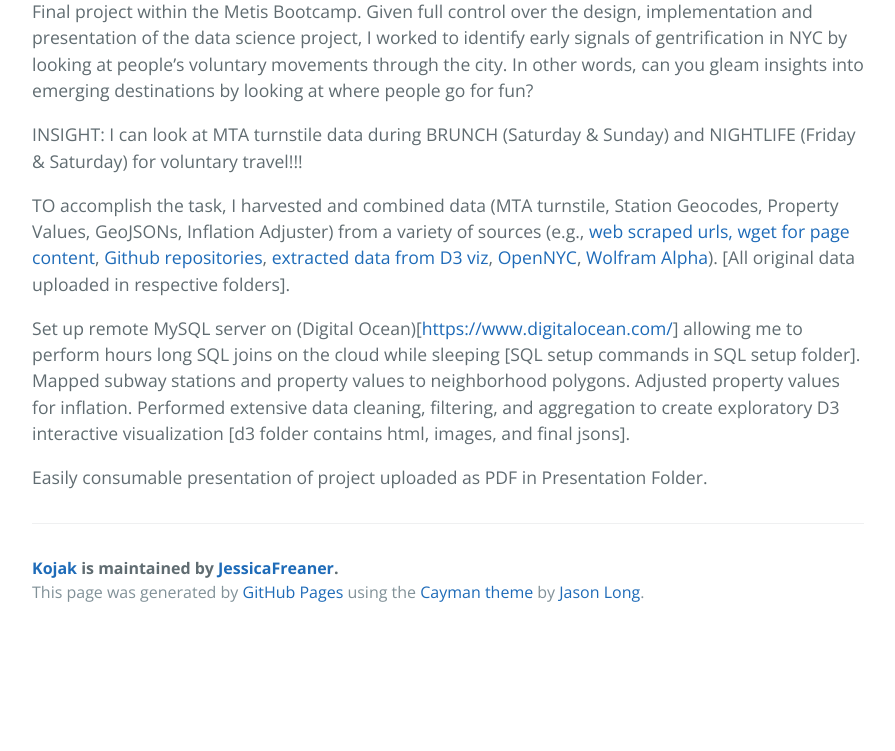
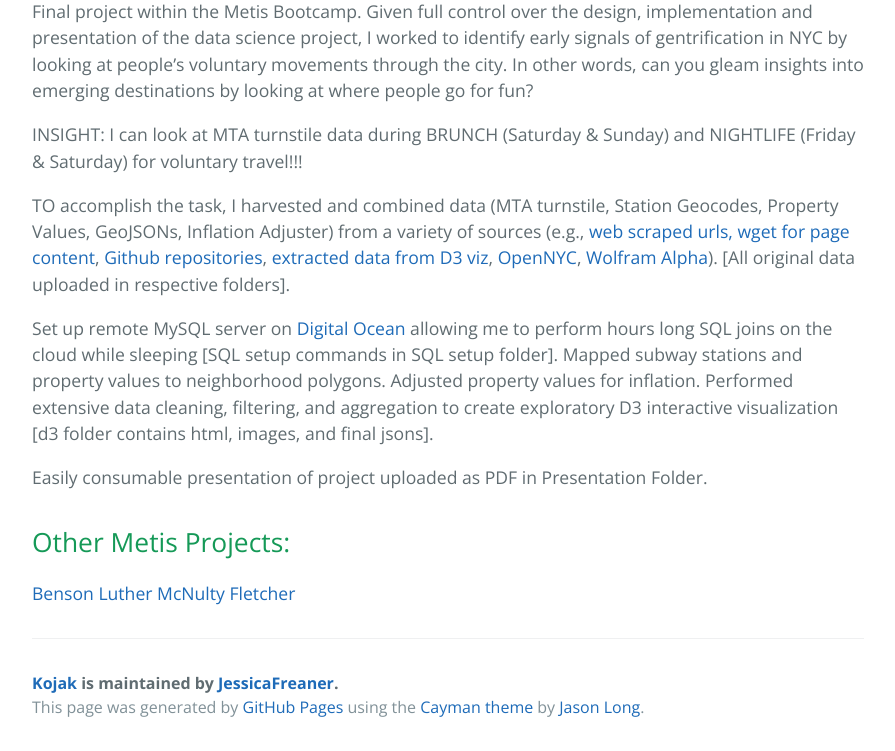
Before and after one commit to JessicaFreaner/Kojak, a plain HTML site: page index.html in a window 1280 px wide. Shown: the part 487-1238 px from the top of the page, without its empty margins (192-1087 px from the left). Before the commit the page ends 1123 px from the top, so only its background shows below. Drawn offline with nearby package versions, Linux system fonts and the light colour scheme.

```diff
--- a/index.html
+++ b/index.html
@@ -28,9 +28,17 @@
 
 <p>TO accomplish the task, I harvested and combined data (MTA turnstile, Station Geocodes, Property Values, GeoJSONs, Inflation Adjuster) from a variety of sources (e.g., <a href="http://web.mta.info/developers/turnstile.html" title="MTA turnstile data">web scraped urls, wget for page content</a>, <a href="https://github.com/chriswhong/nycturnstiles" title="station geocodes">Github repositories</a>, <a href="http://youarehere.cc/#/maps/by-city/new_york" title="MIT Media Labs's YouAreHere Project">extracted data from D3 viz</a>, <a href="https://nycopendata.socrata.com/" title="Neightborhood Boundaries">OpenNYC</a>, <a href="https://www.wolframalpha.com/" title="Wolfram Alpha">Wolfram Alpha</a>). [All original data uploaded in respective folders].</p>
 
-<p>Set up remote MySQL server on (Digital Ocean)[<a href="https://www.digitalocean.com/">https://www.digitalocean.com/</a>] allowing me to perform hours long SQL joins on the cloud while sleeping [SQL setup commands in SQL setup folder]. Mapped subway stations and property values to neighborhood polygons. Adjusted property values for inflation. Performed extensive data cleaning, filtering, and aggregation to create exploratory D3 interactive visualization [d3 folder contains html, images, and final jsons]. </p>
+<p>Set up remote MySQL server on <a href="https://www.digitalocean.com/" title="Digital Ocean">Digital Ocean</a> allowing me to perform hours long SQL joins on the cloud while sleeping [SQL setup commands in SQL setup folder]. Mapped subway stations and property values to neighborhood polygons. Adjusted property values for inflation. Performed extensive data cleaning, filtering, and aggregation to create exploratory D3 interactive visualization [d3 folder contains html, images, and final jsons]. </p>
 
 <p>Easily consumable presentation of project uploaded as PDF in Presentation Folder.</p>
+
+<h2>
+<a id="other-metis-projects" class="anchor" href="#other-metis-projects" aria-hidden="true"><span class="octicon octicon-link"></span></a>Other Metis Projects:</h2>
+
+<p><a href="http://jessicafreaner.github.io/Benson/" title="Exploring MTA Data">Benson</a>
+<a href="http://jessicafreaner.github.io/Luther/" title="Exploring Movie Data">Luther</a>
+<a href="http://jessicafreaner.github.io/McNulty/" title="Exploring Heart Health Data">McNulty</a>
+<a href="http://jessicafreaner.github.io/Fletcher/" title="Exploring Data with NLP">Fletcher</a></p>
 
       <footer class="site-footer">
         <span class="site-footer-owner"><a href="https://github.com/JessicaFreaner/Kojak">Kojak</a> is maintained by <a href="https://github.com/JessicaFreaner">JessicaFreaner</a>.</span>
```
Also changed, not shown: params.json (+1 -1 lines).
